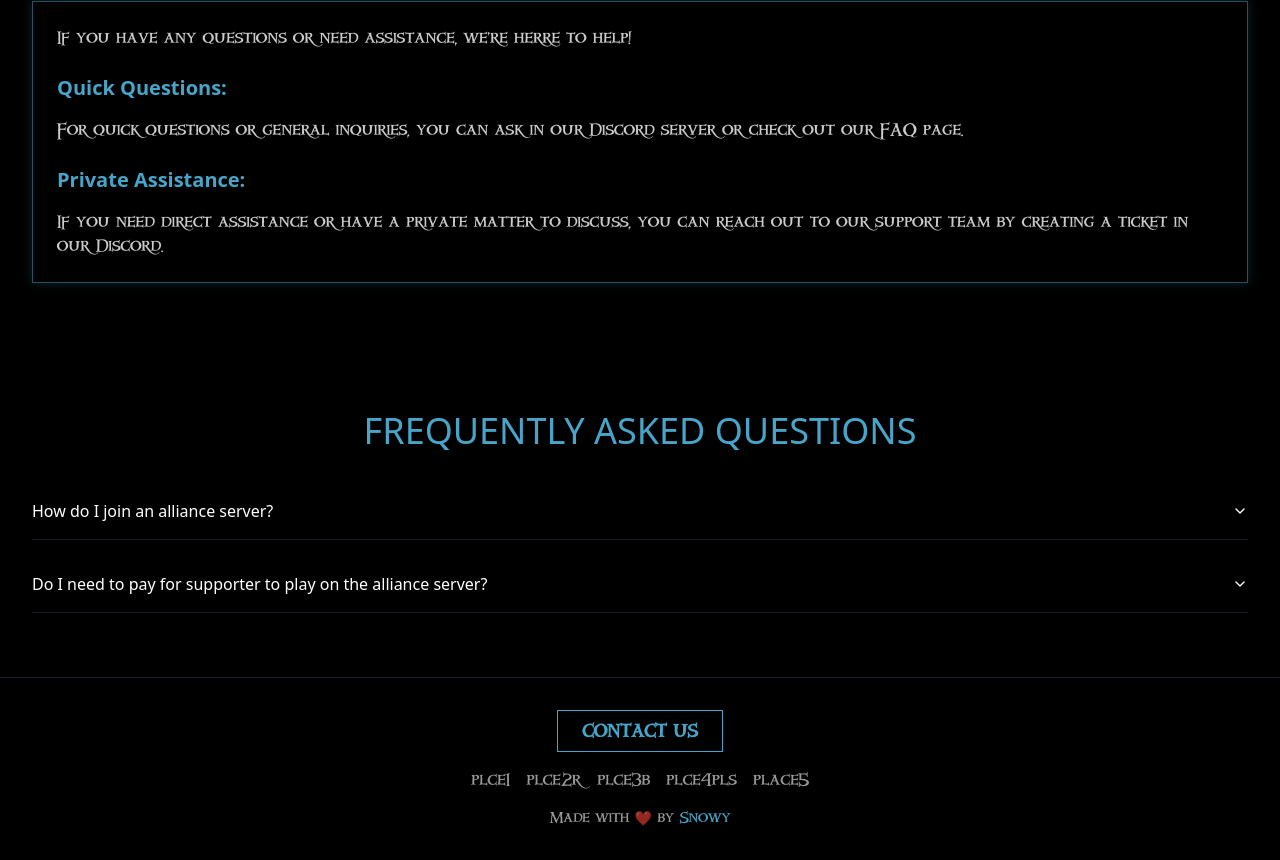
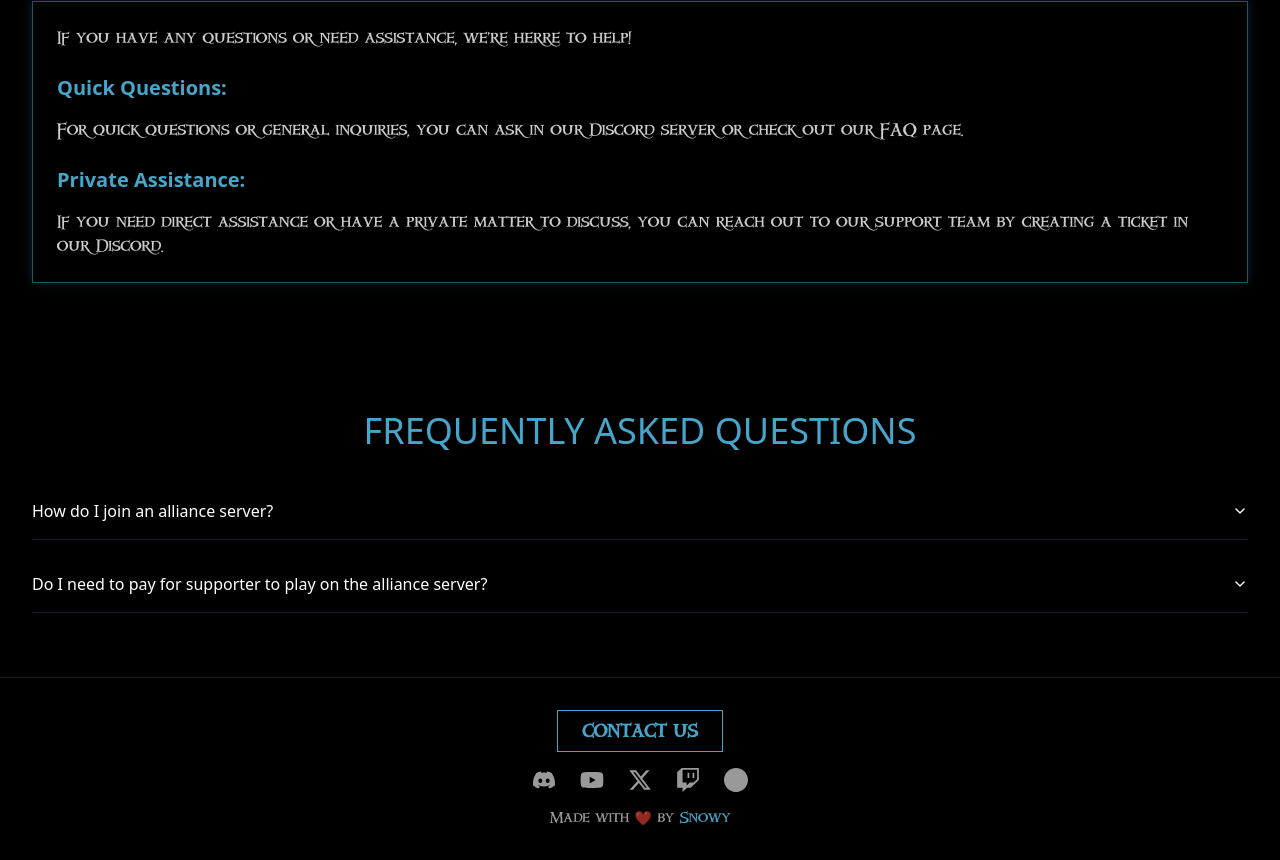
Before and after one commit to snowypy/Fleets, a Next.js app: page / in a window 1280 px wide. Shown: the part 1500-2360 px from the top of the page. Built offline with nearby package versions, Linux system fonts and the light colour scheme; a web font is replaced by a local one.

Commit message:
Refactor footer component and add social media icons

```diff
--- a/components/footer.tsx
+++ b/components/footer.tsx
@@ -1,6 +1,8 @@
 "use client"
 
 import { motion } from 'framer-motion';
+import { FaDiscord, FaYoutube, FaXTwitter, FaTwitch } from 'react-icons/fa6';
+import { FaPatreon } from 'react-icons/fa';
 
 export function Footer() {
   return (
@@ -14,12 +16,24 @@ export function Footer() {
           >
             CONTACT US
           </motion.button>
-          <div className="flex space-x-4">
-            <a href="#" className="text-white/60 hover:text-[#46A5C9]">plce1</a>
-            <a href="#" className="text-white/60 hover:text-[#46A5C9]">plce2r</a>
-            <a href="#" className="text-white/60 hover:text-[#46A5C9]">plce3b</a>
-            <a href="#" className="text-white/60 hover:text-[#46A5C9]">plce4pls</a>
-            <a href="#" className="text-white/60 hover:text-[#46A5C9]">place5</a>
+          <div className="flex space-x-6">
+            <a href="/discord" className="text-white/60 hover:text-[#46A5C9] text-2xl transition-colors">
+              <FaDiscord />
+            </a>
+            <a href="https://www.youtube.com/channel/UCq6Sg66fRqBUdVdI0BUzyYA" className="text-white/60 hover:text-[#46A5C9] text-2xl transition-colors">
+              <FaYoutube />
+            </a>
+            <a href="https://x.com/Jeff_Cat_NL" className="text-white/60 hover:text-[#46A5C9] text-2xl transition-colors">
+              <FaXTwitter />
+            </a>
+            <a href="https://www.twitch.tv/ttvjeffnl" className="text-white/60 hover:text-[#46A5C9] text-2xl transition-colors">
+              <FaTwitch />
+            </a>
+            <a href="https://www.patreon.com/seacatsscallywags" className="text-white/60 hover:text-[#46A5C9] text-2xl transition-colors">
+            <svg viewBox="0 0 24 24" fill="currentColor" className="w-6 h-6">
+                    <path d="M12 0C5.373 0 0 5.373 0 12s5.373 12 12 12 12-5.373 12-12S18.627 0 12 0zm0 4.95a7.05 7.05 0 100 14.1 7.05 7.05 0 000-14.1z"/>
+                  </svg>
+            </a>
           </div>
           <p className="text-white/60 text-sm">
             Made with ❤️ by <a href="https://snowyjs.lol" className="text-[#46A5C9] hover:underline">Snowy</a>
```
